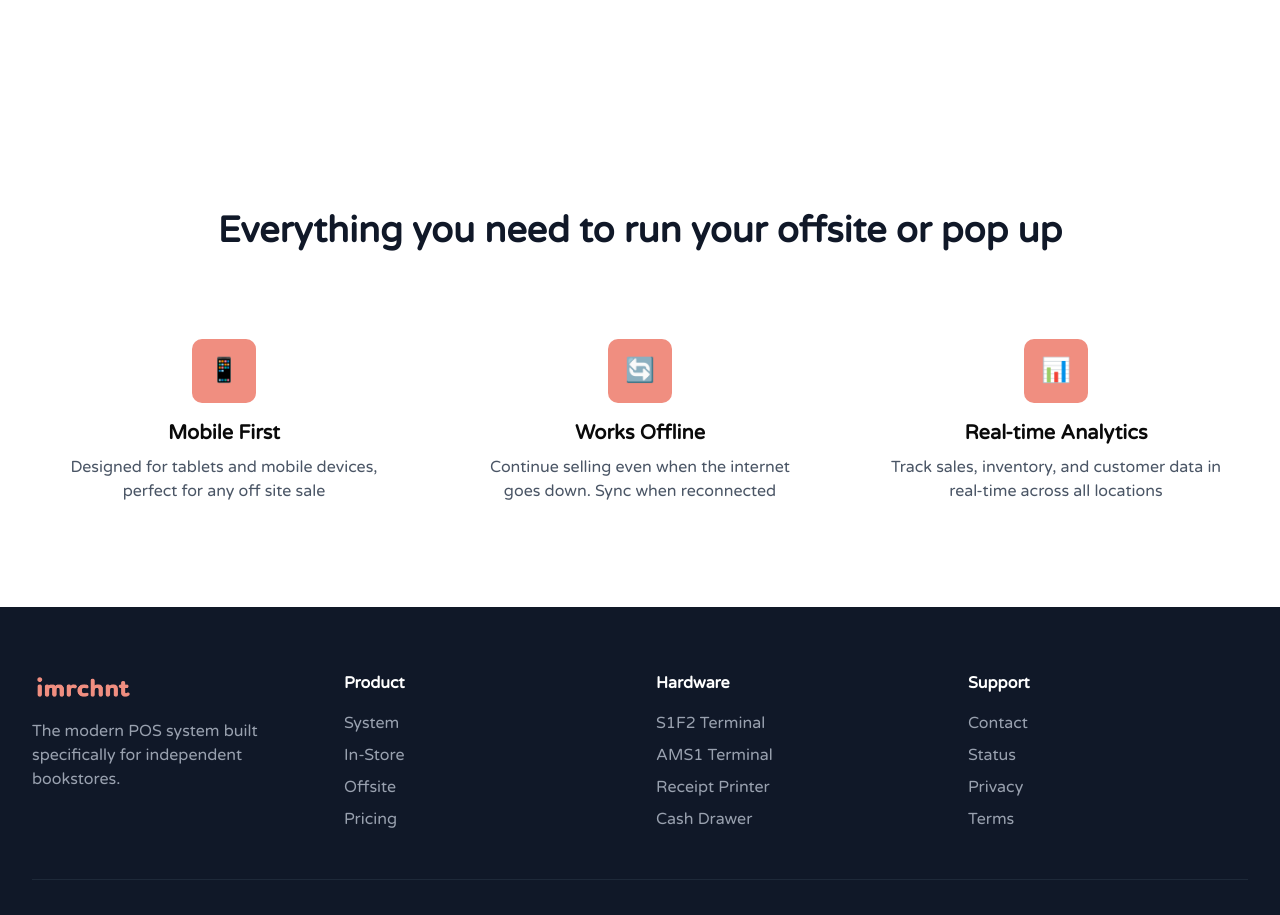
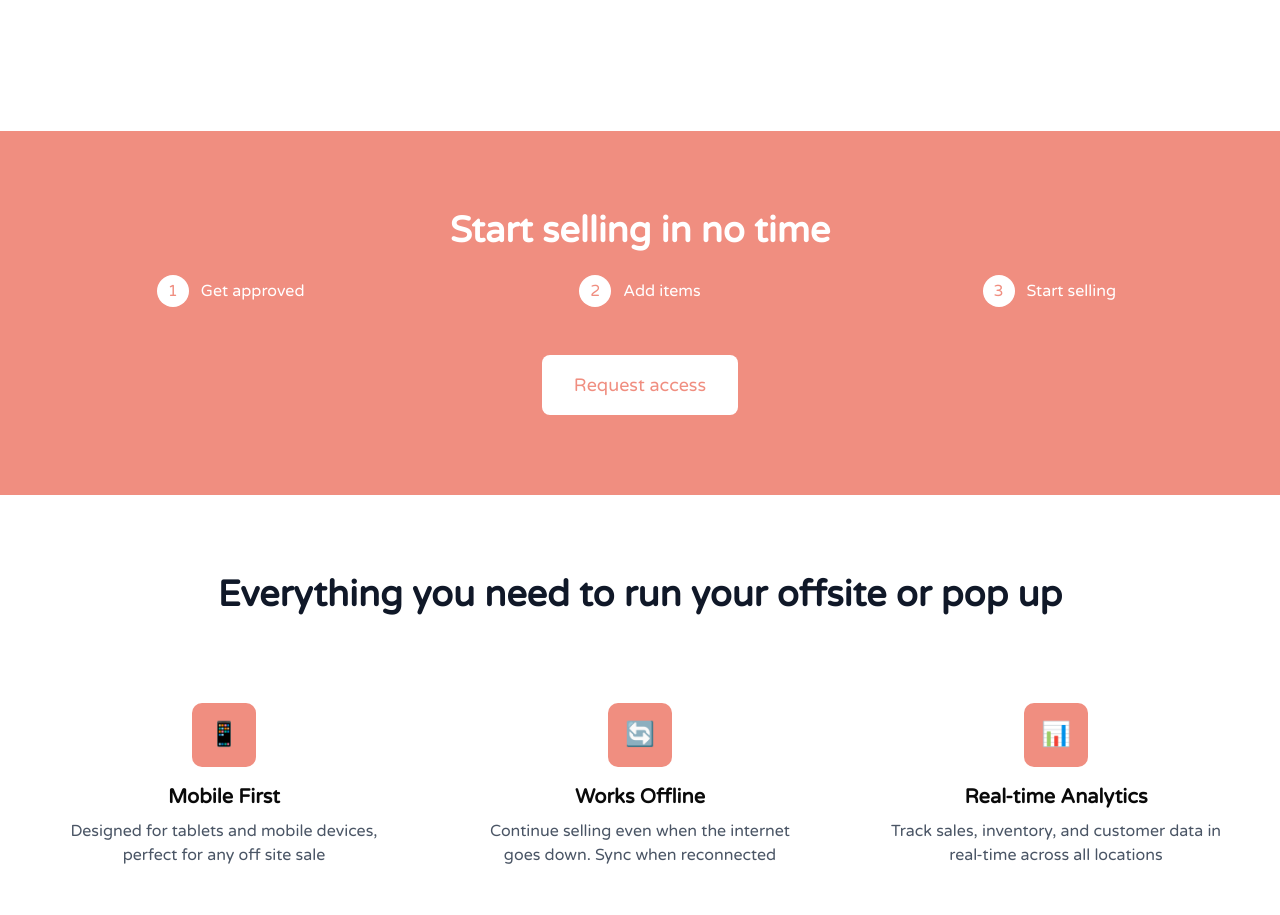
Before and after one commit to MarkHochreiter/imrchnt-website, a React (Vite) app: page / in a window 1280 px wide. Shown: the part 1280-2195 px from the top of the page. Built offline with nearby package versions, Linux system fonts and the light colour scheme.

Commit message:
Update App.jsx

```diff
--- a/src/App.jsx
+++ b/src/App.jsx
@@ -136,6 +136,41 @@ function HomePage() {
               </div>
             </section>
 
+       {/* CTA Section */}
+            <section className="py-20 bg-[#f08e80] text-white">
+              <div className="max-w-7xl mx-auto px-4 sm:px-6 lg:px-8 text-center">
+                <h2 className="text-3xl md:text-4xl font-bold mb-6">
+                  Start selling in no time
+                </h2>
+                <div className="grid md:grid-cols-3 gap-3 mb-12">
+                  <div className="flex items-center justify-center">
+                    <div className="bg-white text-[#f08e80] w-8 h-8 rounded-full flex items-center justify-center font-bold mr-3">
+                      1
+                    </div>
+                    <span>Get approved</span>
+                  </div>
+                  <div className="flex items-center justify-center">
+                    <div className="bg-white text-[#f08e80] w-8 h-8 rounded-full flex items-center justify-center font-bold mr-3">
+                      2
+                    </div>
+                    <span>Add items</span>
+                  </div>
+                  <div className="flex items-center justify-center">
+                    <div className="bg-white text-[#f08e80] w-8 h-8 rounded-full flex items-center justify-center font-bold mr-3">
+                      3
+                    </div>
+                    <span>Start selling</span>
+                  </div>
+                </div>
+                <Button
+                  size="lg"
+                  className="bg-white text-[#f08e80] hover:bg-gray-100 text-lg px-8 py-4"
+                  onClick={handleSignupClick}
+                >
+                  Request access
+                </Button>
+              </div>
+            </section>
 
       {/* Features Section */}
       <section className="py-20 bg-white">
```
